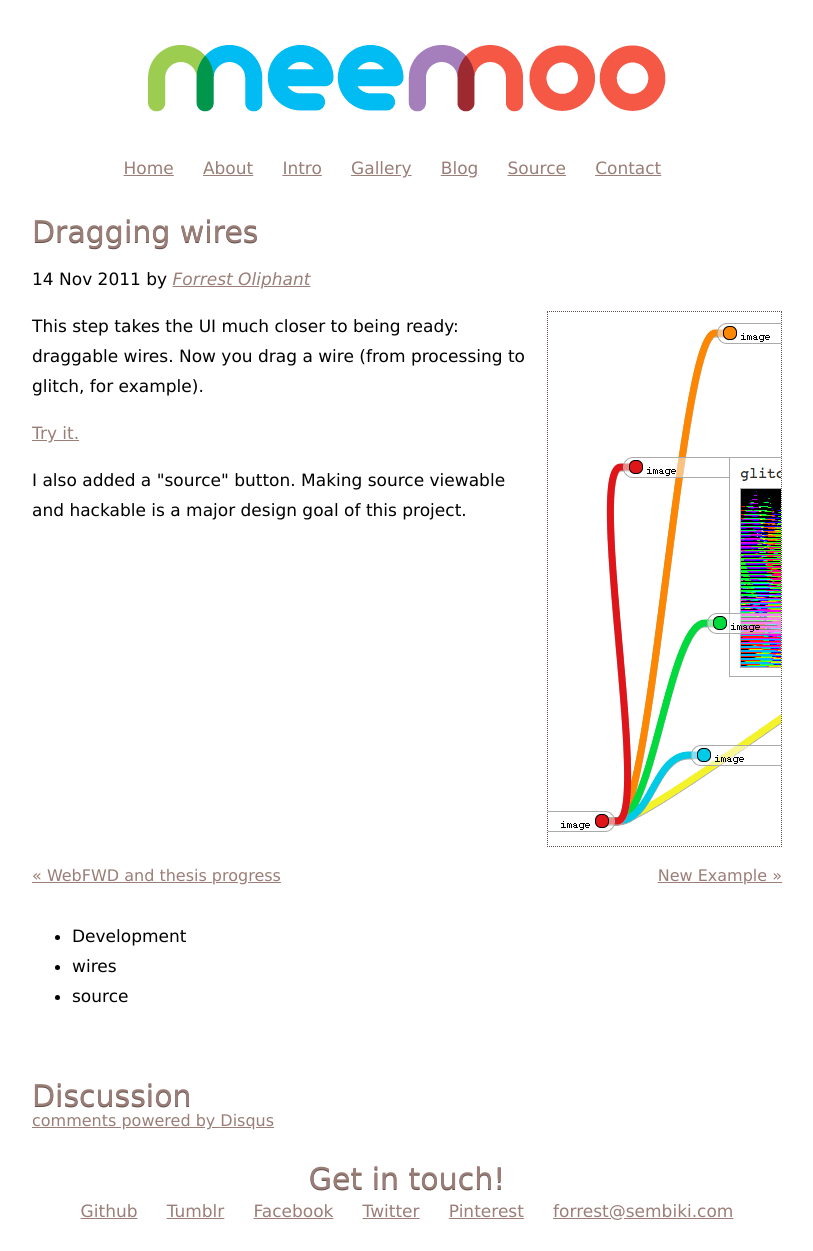
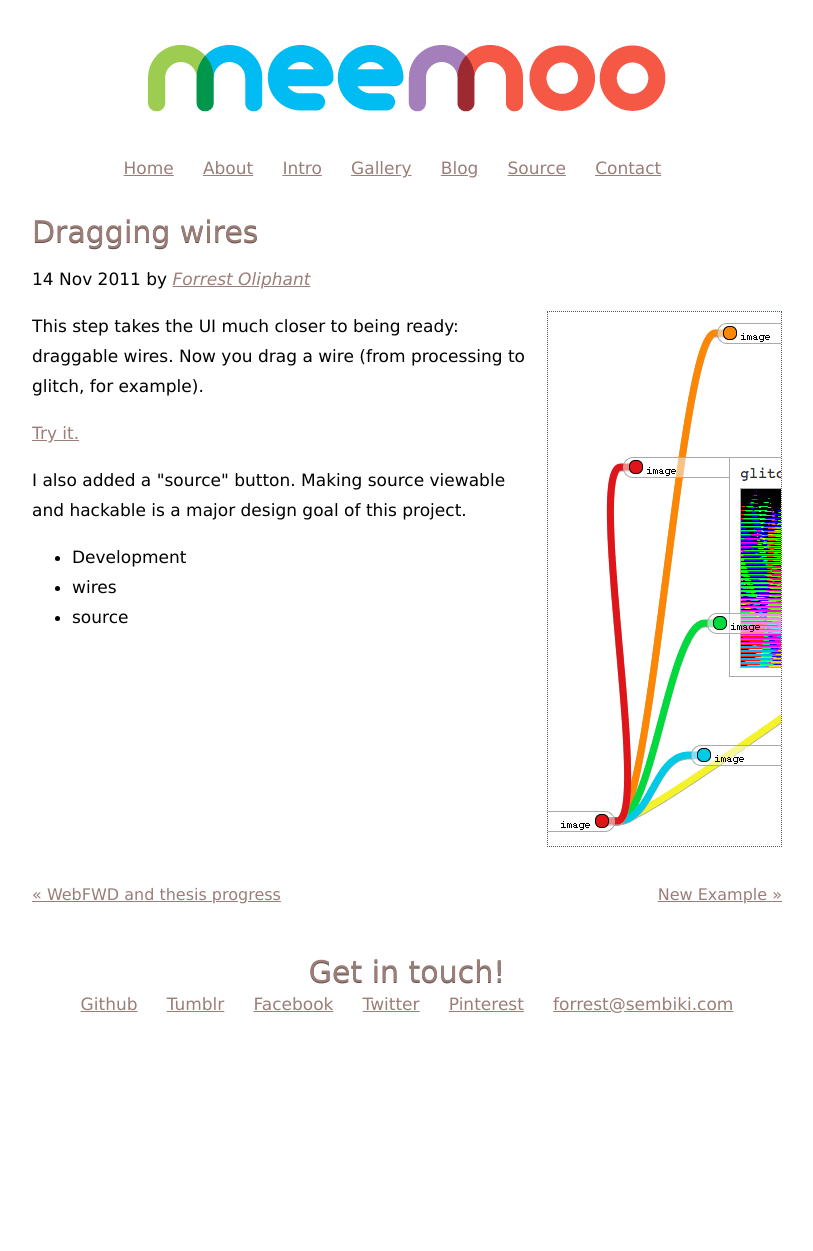
Before and after one commit to meemoo/meemoo.github.io, a Jekyll site: the page built from _posts/2011-11-14-dragging-wires.html, in a window 1280 px wide. Shown: the whole page, without its empty margins (233-1046 px from the left). Built offline with Jekyll 4.4.1, drawn with Linux system fonts in a browser that asks for light colours; comment, search, counter and statistics services are not loaded; after the commit the page ends 1044 px from its top, so only the background shows below that; part of the change alters nothing that is shown.

Commit message:
remove comments

```diff
--- a/_layouts/post.html
+++ b/_layouts/post.html
@@ -8,6 +8,15 @@ layout: default
   <p>{{ page.date | date_to_string }} by <i><a href="{{ author.web }}">{{ author.display_name }}</a></i></p>
   {{ content }}
 </div>
+
+{% if page.tags %}
+<ul class="tags">
+  {% for tag in page.tags %}
+  <li class="tag">{{ tag }}</li>
+  {% endfor %}
+</ul>
+<div class="clear">&nbsp;</div>
+{% endif %}
 
 <div id="page-navigation">
   <div class="clear">&nbsp;</div>
@@ -26,30 +35,6 @@ layout: default
   <div class="clear">&nbsp;</div>
 </div>
 
-{% if page.tags %}
-<ul class="tags">
-  {% for tag in page.tags %}
-  <li class="tag">{{ tag }}</li>
-  {% endfor %}
-</ul>
-<div class="clear">&nbsp;</div>
-{% endif %}
-
+<!--
 <h2>Discussion</h2>
-<div id="disqus_thread"></div>
-<script type="text/javascript">
-  /* * * CONFIGURATION VARIABLES: EDIT BEFORE PASTING INTO YOUR WEBPAGE * * */
-  var disqus_shortname = 'meemooapp';
-  var disqus_identifier = '{{ page.url }}';
-  var disqus_url = 'http://meemoo.org{{ page.url }}';
-  var disqus_title = "{{ page.title | escape }}";
-
-  /* * * DON'T EDIT BELOW THIS LINE * * */
-  (function() {
-    var dsq = document.createElement('script'); dsq.type = 'text/javascript'; dsq.async = true;
-    dsq.src = 'http://' + disqus_shortname + '.disqus.com/embed.js';
-    (document.getElementsByTagName('head')[0] || document.getElementsByTagName('body')[0]).appendChild(dsq);
-  })();
-</script>
-<noscript>Please enable JavaScript to view the <a href="http://disqus.com/?ref_noscript">comments powered by Disqus.</a></noscript>
-<a href="http://disqus.com" class="dsq-brlink">comments powered by <span class="logo-disqus">Disqus</span></a>
+-->
```
